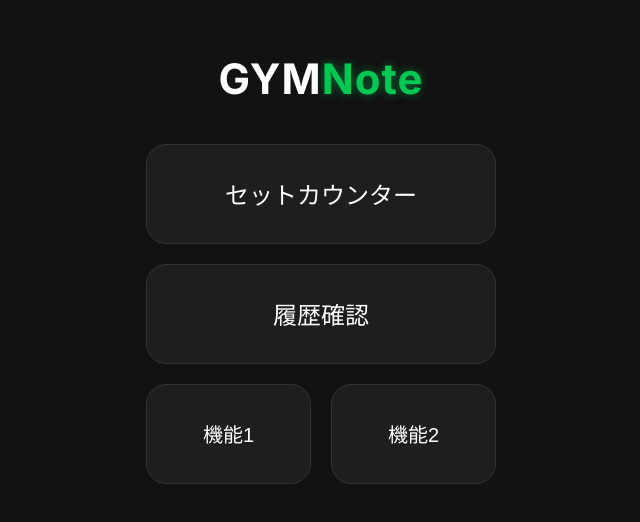
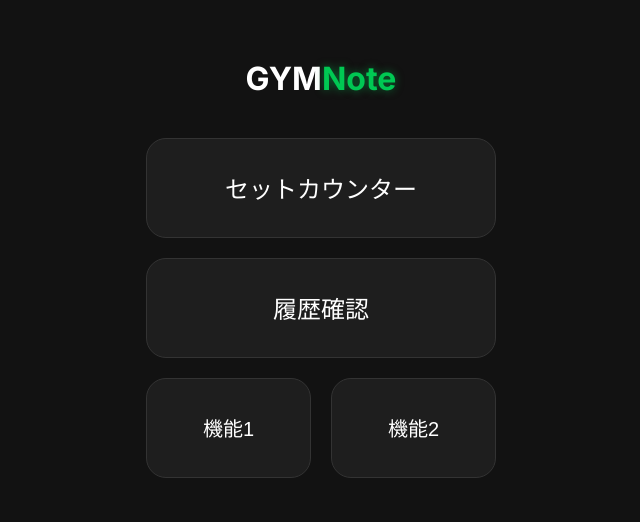
Before and after one commit to kd1359621-code/GYMNote, a plain HTML site: page index.html in a window 1280 px wide. Shown: the part 122-644 px from the top of the page, without its empty margins (319-959 px from the left). Drawn offline with Linux system fonts and the light colour scheme.

Commit message:
さらにホーム画面を調整

```diff
--- a/style.css
+++ b/style.css
@@ -21,7 +21,10 @@ body {
 /* 共通 */
 .screen {
   padding: 20px;
-  height: calc(100% - 40px);
+
+  flex: 1;
+  display: flex;
+  flex-direction: column;
   box-sizing: border-box;
 }
 
@@ -364,7 +367,8 @@ body {
 .app {
   width: 100%;
   max-width: 390px;
-  height: 100dvh;
+
+  min-height: 100dvh;
   background: #121212;
   display: flex;
   flex-direction: column;
@@ -465,14 +469,7 @@ select {
 ========================== */
 
 .logo {
-  text-align: center;
-
-  font-size: 42px;
-  font-weight: 700;
-
-  letter-spacing: 1px;
-
-  margin-top: 40px;
+  margin-top: auto;
   margin-bottom: 20px;
 }
 
@@ -500,5 +497,6 @@ select {
 
 #home::after {
   content: "";
-  height: 40px;
+  margin-bottom: auto;
+
 }
```
